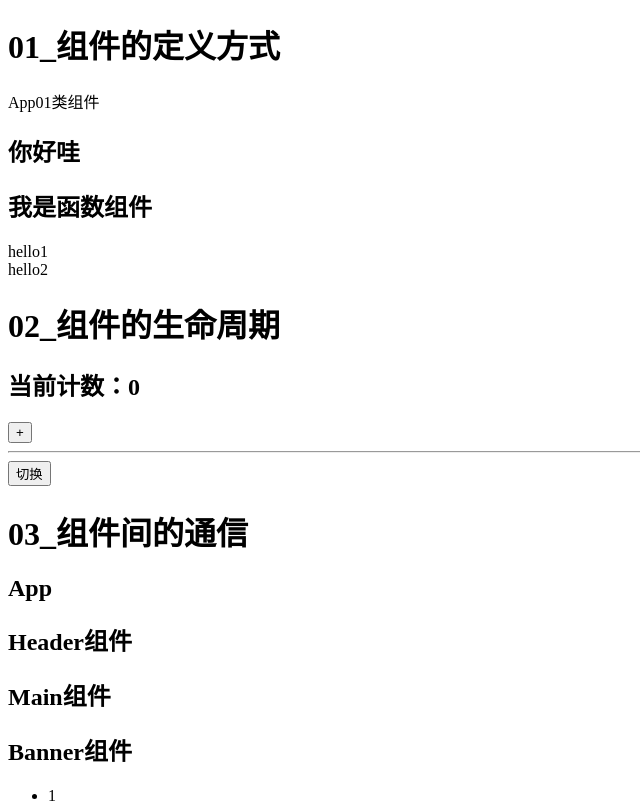
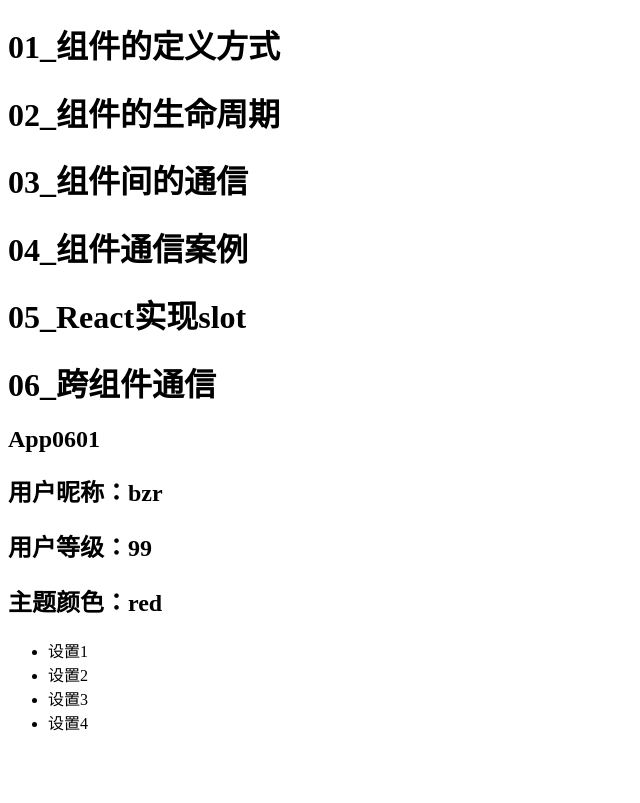
Before and after one commit to Debbl/learn-react-notes, a React (Create React App) app in the folder 04_learn_component/: page / in a window 1280 px wide. Shown: the top 803 px of the page, without its empty margins (0-640 px from the left). Built offline with nearby package versions, Linux system fonts and the light colour scheme.

Commit message:
跨组件通信-context

```diff
--- /dev/null
+++ b/04_learn_component/src/06_跨组件通信/01_跨组件通信-props.jsx
@@ -0,0 +1,53 @@
+import React, {Component} from 'react';
+
+
+function ProfileHeader(props) {
+  return (
+    <div>
+      <h2>用户昵称：{props.nickname}</h2>
+      <h2>用户等级：{props.level}</h2>
+    </div>
+  )
+}
+
+/**
+ * ...props
+ * 属性展开 React 的 JSX 语法
+ * https://zh-hans.reactjs.org/docs/jsx-in-depth.html#spread-attributes
+ */
+function Profile(props) {
+  return (
+    <div>
+      <ProfileHeader {...props} />
+      <ul>
+        <li>设置1</li>
+        <li>设置2</li>
+        <li>设置3</li>
+        <li>设置4</li>
+      </ul>
+    </div>
+  )
+}
+
+
+class App0601 extends Component {
+
+  constructor(props) {
+    super(props);
+    this.state = {
+      nickname: "foo",
+      level: 99,
+    }
+  }
+  render() {
+    return (
+      <div>
+        <h2>App0601</h2>
+        <Profile {...{nickname: 'bar', level: 98}} />
+        <Profile {...this.state} />
+      </div>
+    )
+  }
+}
+
+export default App0601;
--- /dev/null
+++ b/04_learn_component/src/06_跨组件通信/02_跨组件通信-context.jsx
@@ -0,0 +1,57 @@
+import React, {Component} from 'react';
+
+// 创建 Context 对象
+const UserContext = React.createContext({
+  nickname: 'aaa',
+  level: 100,
+})
+
+class ProfileHeader extends Component {
+  render() {
+    console.log(this.context);
+    return (
+      <div>
+        <h2>用户昵称：{this.context.nickname}</h2>
+        <h2>用户等级：{this.context.level}</h2>
+      </div>
+    )
+  }
+}
+ProfileHeader.contextType = UserContext;
+
+function Profile(props) {
+  return (
+    <div>
+      <ProfileHeader />
+      <ul>
+        <li>设置1</li>
+        <li>设置2</li>
+        <li>设置3</li>
+        <li>设置4</li>
+      </ul>
+    </div>
+  )
+}
+
+
+class App0602 extends Component {
+  constructor(props) {
+    super(props);
+    this.state = {
+      nickname: "foo",
+      level: 99,
+    }
+  }
+  render() {
+    return (
+      <div>
+        <UserContext.Provider value={this.state}>
+          <h2>App0601</h2>
+          <Profile />
+        </UserContext.Provider>
+      </div>
+    )
+  }
+}
+
+export default App0602;
--- /dev/null
+++ b/04_learn_component/src/06_跨组件通信/03_跨组件通信-context-函数组件.jsx
@@ -0,0 +1,57 @@
+import React, {Component} from 'react';
+
+// 创建 Context 对象
+const UserContext = React.createContext({
+  nickname: 'aaa',
+  level: 100,
+})
+
+function ProfileHeader() {
+  return (
+    <UserContext.Consumer>
+      {(value) => (
+      <div>
+          <h2>用户昵称：{value.nickname}</h2>
+          <h2>用户等级：{value.level}</h2>
+        </div>
+      )}
+    </UserContext.Consumer>
+  )
+}
+
+function Profile(props) {
+  return (
+    <div>
+      <ProfileHeader />
+      <ul>
+        <li>设置1</li>
+        <li>设置2</li>
+        <li>设置3</li>
+        <li>设置4</li>
+      </ul>
+    </div>
+  )
+}
+
+
+class App0603 extends Component {
+  constructor(props) {
+    super(props);
+    this.state = {
+      nickname: "bzr",
+      level: 99,
+    }
+  }
+  render() {
+    return (
+      <div>
+        <UserContext.Provider value={this.state}>
+          <h2>App0601</h2>
+          <Profile />
+        </UserContext.Provider>
+      </div>
+    )
+  }
+}
+
+export default App0603;
--- /dev/null
+++ b/04_learn_component/src/06_跨组件通信/04_跨组件通信-多个context.jsx
@@ -0,0 +1,68 @@
+import React, {Component} from 'react';
+
+// 创建 Context 对象
+const UserContext = React.createContext({
+  nickname: 'aaa',
+  level: 100,
+})
+
+const ThemeContext = React.createContext({
+  color: "black",
+})
+
+function ProfileHeader() {
+  return (
+    <UserContext.Consumer>
+      {(value) => (
+      <ThemeContext.Consumer>
+        {(theme) => (
+        <div>
+          <h2>用户昵称：{value.nickname}</h2>
+          <h2>用户等级：{value.level}</h2>
+          <h2>主题颜色：{theme.color}</h2>
+        </div>
+        )}
+      </ThemeContext.Consumer>
+      )}
+    </UserContext.Consumer>
+  )
+}
+
+function Profile(props) {
+  return (
+    <div>
+      <ProfileHeader />
+      <ul>
+        <li>设置1</li>
+        <li>设置2</li>
+        <li>设置3</li>
+        <li>设置4</li>
+      </ul>
+    </div>
+  )
+}
+
+
+class App0604 extends Component {
+  constructor(props) {
+    super(props);
+    this.state = {
+      nickname: "bzr",
+      level: 99,
+    }
+  }
+  render() {
+    return (
+      <div>
+        <UserContext.Provider value={this.state}>
+          <ThemeContext.Provider value={{color: "red"}}>
+            <h2>App0601</h2>
+            <Profile />
+          </ThemeContext.Provider>
+        </UserContext.Provider>
+      </div>
+    )
+  }
+}
+
+export default App0604;
--- a/04_learn_component/src/App.js
+++ b/04_learn_component/src/App.js
@@ -8,26 +8,35 @@ import App0304 from './03_组件间的通信/04_父传子通信-属性验证';
 import App0305 from './03_组件间的通信/05_子传父通信-函数传递';
 import App0401 from './04_组件通信案例/App';
 import App0501 from './05_React实现slot/App';
+import App0601 from './06_跨组件通信/01_跨组件通信-props';
+import App0602 from './06_跨组件通信/02_跨组件通信-context';
+import App0603 from './06_跨组件通信/03_跨组件通信-context-函数组件';
+import App0604 from './06_跨组件通信/04_跨组件通信-多个context';
 
 function App() {
   return (
     <div className="App">
       <h1>01_组件的定义方式</h1>
-      <App01 />
+      {/* <App01 />
       <App0101 />
-      <App0102 />
+      <App0102 /> */}
       <h1>02_组件的生命周期</h1>
-      <App0201 />
+      {/* <App0201 /> */}
       <h1>03_组件间的通信</h1>
-      <App0301 />
+      {/* <App0301 />
       <App0302 />
       <App0303 />
       <App0304 />
-      <App0305 />
+      <App0305 /> */}
       <h1>04_组件通信案例</h1>
-      <App0401 />
+      {/* <App0401 /> */}
       <h1>05_React实现slot</h1>
-      <App0501 />
+      {/* <App0501 /> */}
+      <h1>06_跨组件通信</h1>
+      {/* <App0601 /> */}
+      {/* <App0602 /> */}
+      {/* <App0603 /> */}
+      <App0604 />
     </div>
   );
 }
```
